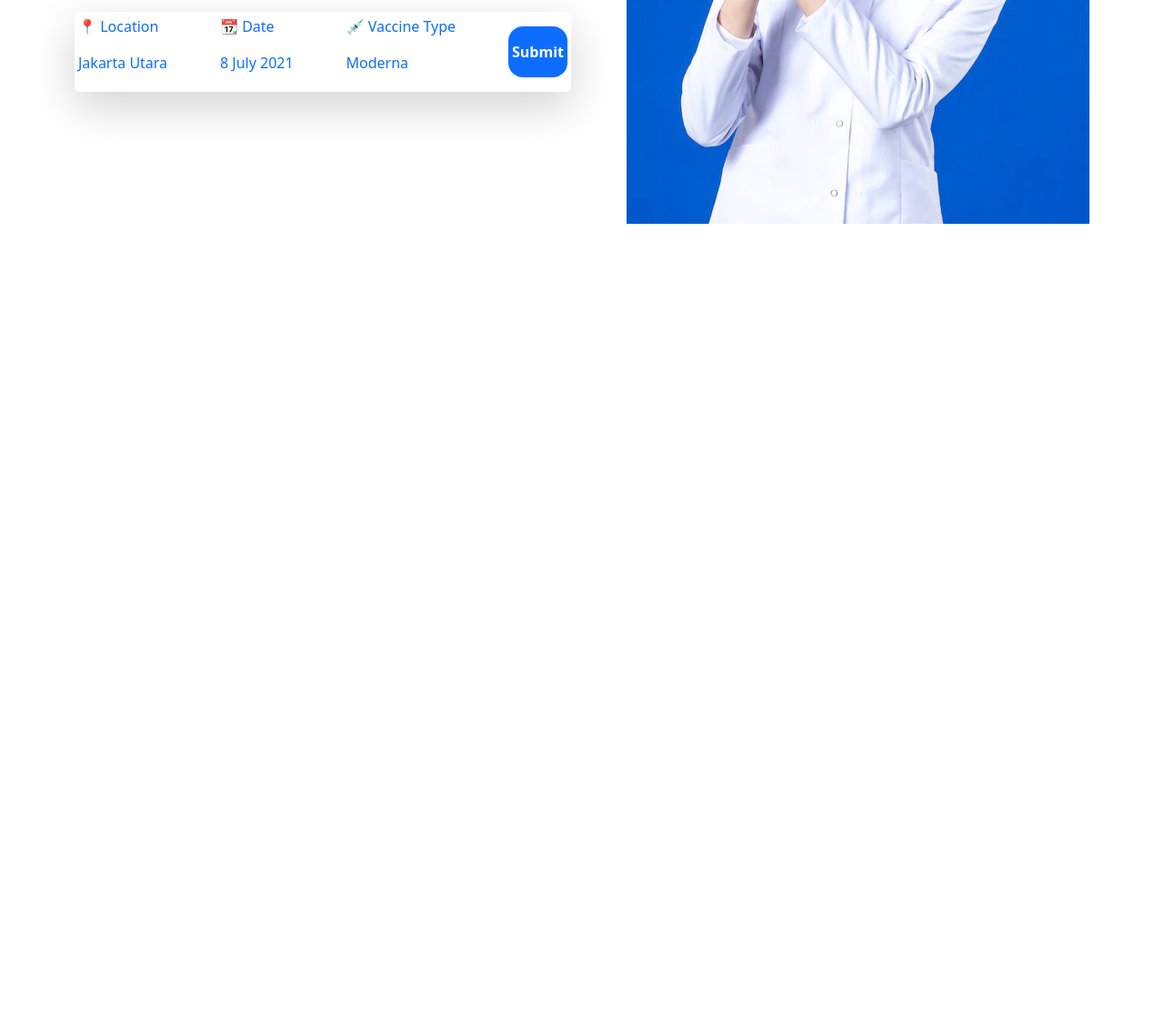
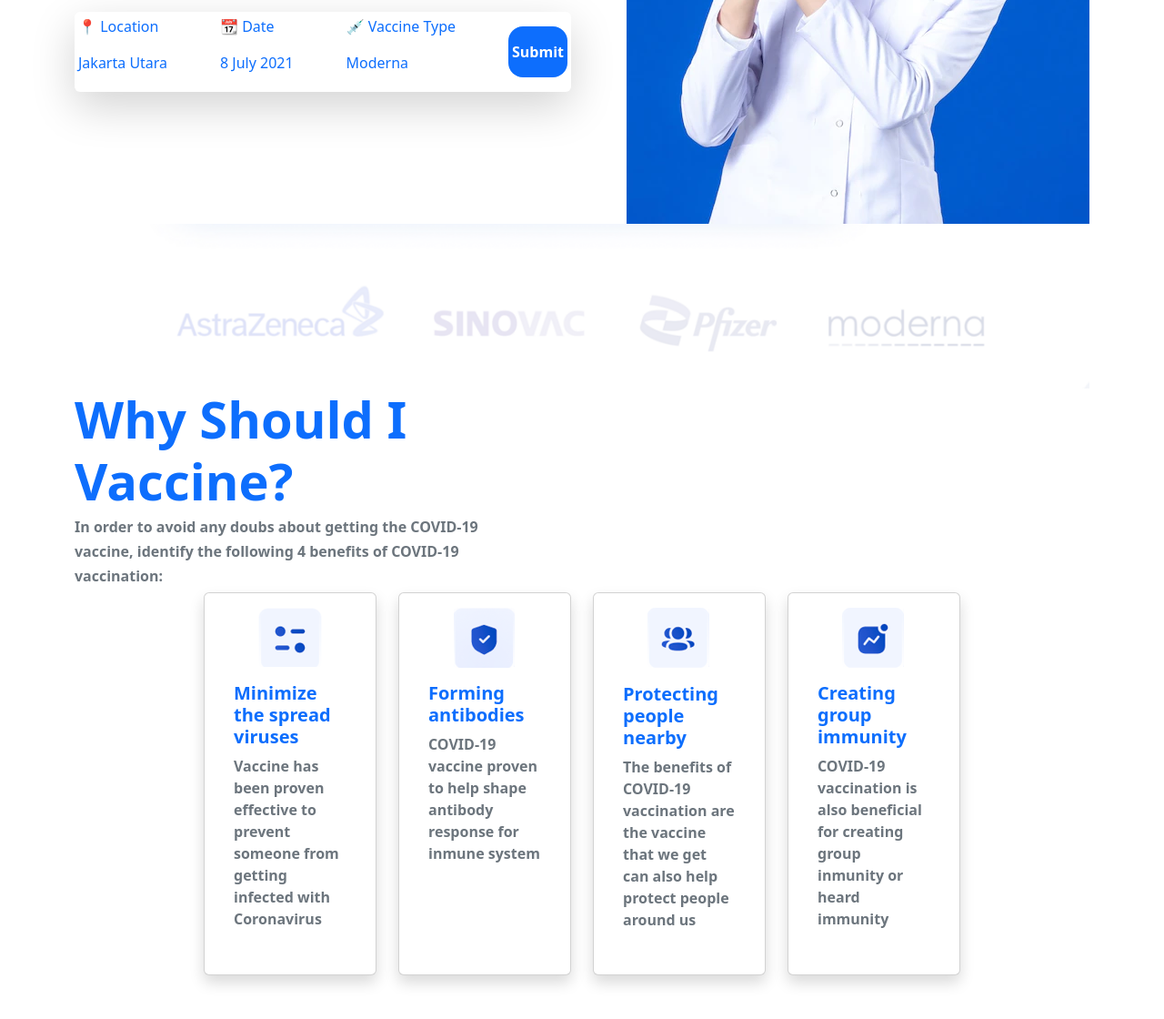
Before and after one commit to doguedogue/vaccination, a plain HTML site: page index.html in a window 1280 px wide. Shown: the part 512-1632 px from the top of the page at 91% size. Before the commit the page ends 800 px from the top, so only its background shows below. Drawn offline with nearby package versions, Linux system fonts and the light colour scheme.

```diff
--- a/index.html
+++ b/index.html
@@ -60,6 +60,69 @@
             </div>
         </div>
     </header>
+    <main>
+        <section class="container">
+            <div class="row">
+                <div class="col-12">
+                    <img src="./assets/tm_vaccinates.png" class="img-fluid">
+                </div>
+            </div>
+            <div class="row">
+                <div class="col-12 col-md-6 d-flex flex-column justify-content-center text-primary">
+                    <h1 class="display-4 fw-semibold">Why Should I Vaccine?</h1>
+                    <h2 class="fs-6 fw-semibold text-secondary">In order to avoid any doubs about getting the COVID-19
+                    </h2>
+                    <h2 class="fs-6 fw-semibold text-secondary">vaccine, identify the following 4 benefits of COVID-19
+                    </h2>
+                    <h2 class="fs-6 fw-semibold text-secondary">vaccination:</h2>
+                </div>
+            </div>
+            <div class="row gap-4 d-flex justify-content-center">
+                <article class="col-12 col-md-2 card shadow p-3 mb-5 bg-body rounded">
+                    <img src="assets/b1.png" alt="" class="rounded mx-auto d-block">
+                    <div class="card-body">
+                        <h5 class="fs-5 fw-semibold text-primary">Minimize the spread viruses</h5>
+                        <p class="fs-6 fw-semibold text-secondary">Vaccine has been proven effective to prevent someone
+                            from
+                            getting infected with Coronavirus</p>
+                        <!-- <a href="https://www.google.cl/" target="_blanck" class="btn btn-dark">Comprar</a> -->
+                    </div>
+                </article>
+                <article class="col-12 col-md-2 card shadow p-3 mb-5 bg-body rounded">
+                    <img src="assets/b2.png" alt="" class="rounded mx-auto d-block">
+                    <div class="card-body">
+                        <h5 class="fs-5 fw-semibold text-primary">Forming antibodies</h5>
+                        <p class="fs-6 fw-semibold text-secondary">COVID-19 vaccine proven to help shape antibody
+                            response for
+                            inmune system</p>
+                        <!-- <a href="https://www.google.cl/" target="_blanck" class="btn btn-dark">Comprar</a> -->
+                    </div>
+                </article>
+                <article class="col-12 col-md-2 card shadow p-3 mb-5 bg-body rounded">
+                    <img src="assets/b3.png" alt="" class="rounded mx-auto d-block">
+                    <div class="card-body">
+                        <h5 class="fs-5 fw-semibold text-primary">Protecting people nearby</h5>
+                        <p class="fs-6 fw-semibold text-secondary">The benefits of COVID-19 vaccination are the vaccine
+                            that we
+                            get can also help protect people around us</p>
+                        <!-- <a href="https://www.google.cl/" target="_blanck" class="btn btn-dark">Comprar</a> -->
+                    </div>
+                </article>
+                <article class="col-12 col-md-2 card shadow p-3 mb-5 bg-body rounded">
+                    <img src="assets/b4.png" alt="" class="rounded mx-auto d-block">
+                    <div class="card-body">
+                        <h5 class="fs-5 fw-semibold text-primary">Creating group immunity</h5>
+                        <p class="fs-6 fw-semibold text-secondary">COVID-19 vaccination is also beneficial for creating
+                            group
+                            inmunity or heard immunity</p>
+                        <!-- <a href="https://www.google.cl/" target="_blanck" class="btn btn-dark">Comprar</a> -->
+                    </div>
+                </article>
+
+
+            </div>
+        </section>
+    </main>
 
     <!-- <main class="main"> -->
     <!-- <section class="section__main container">
```
